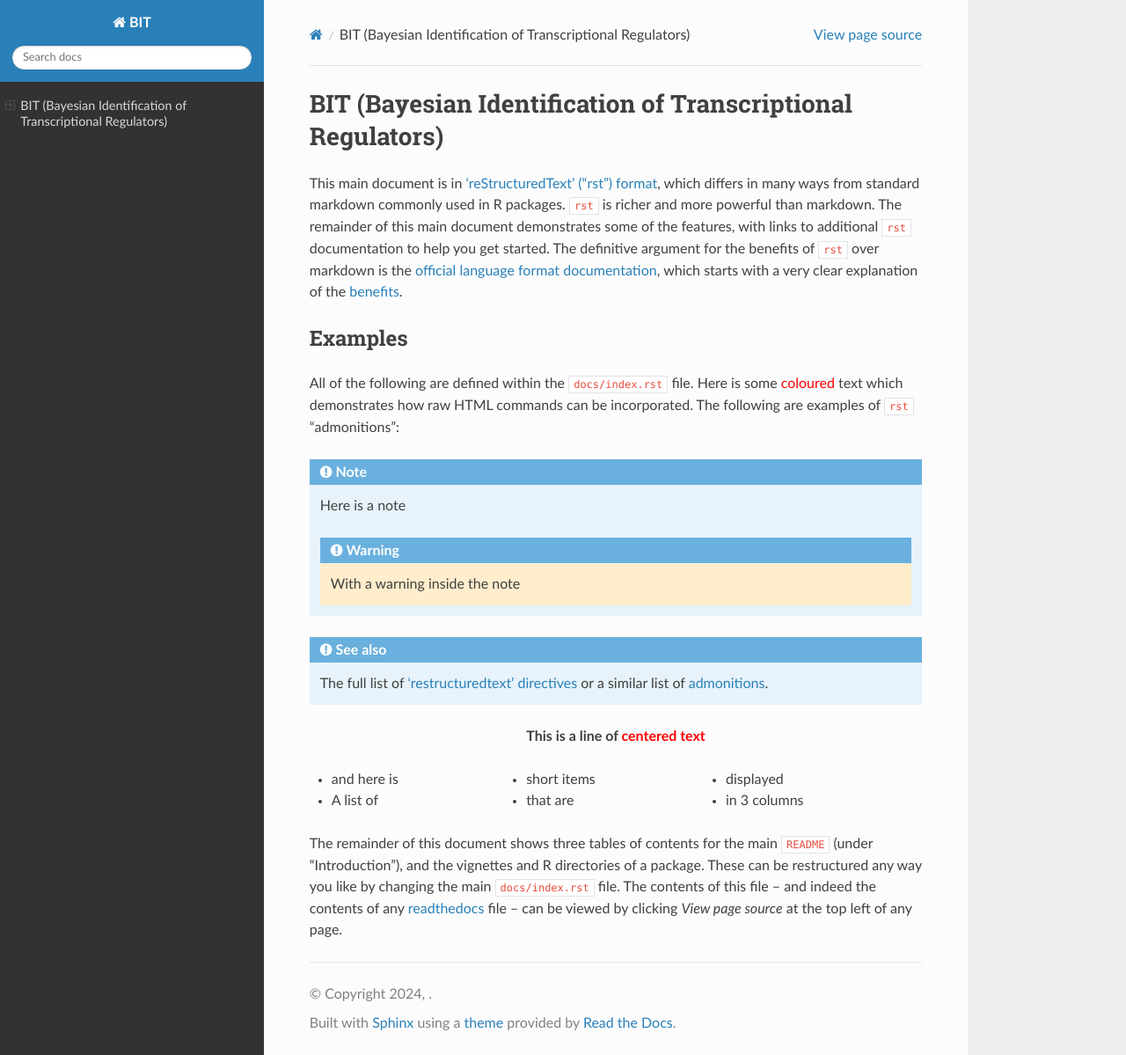
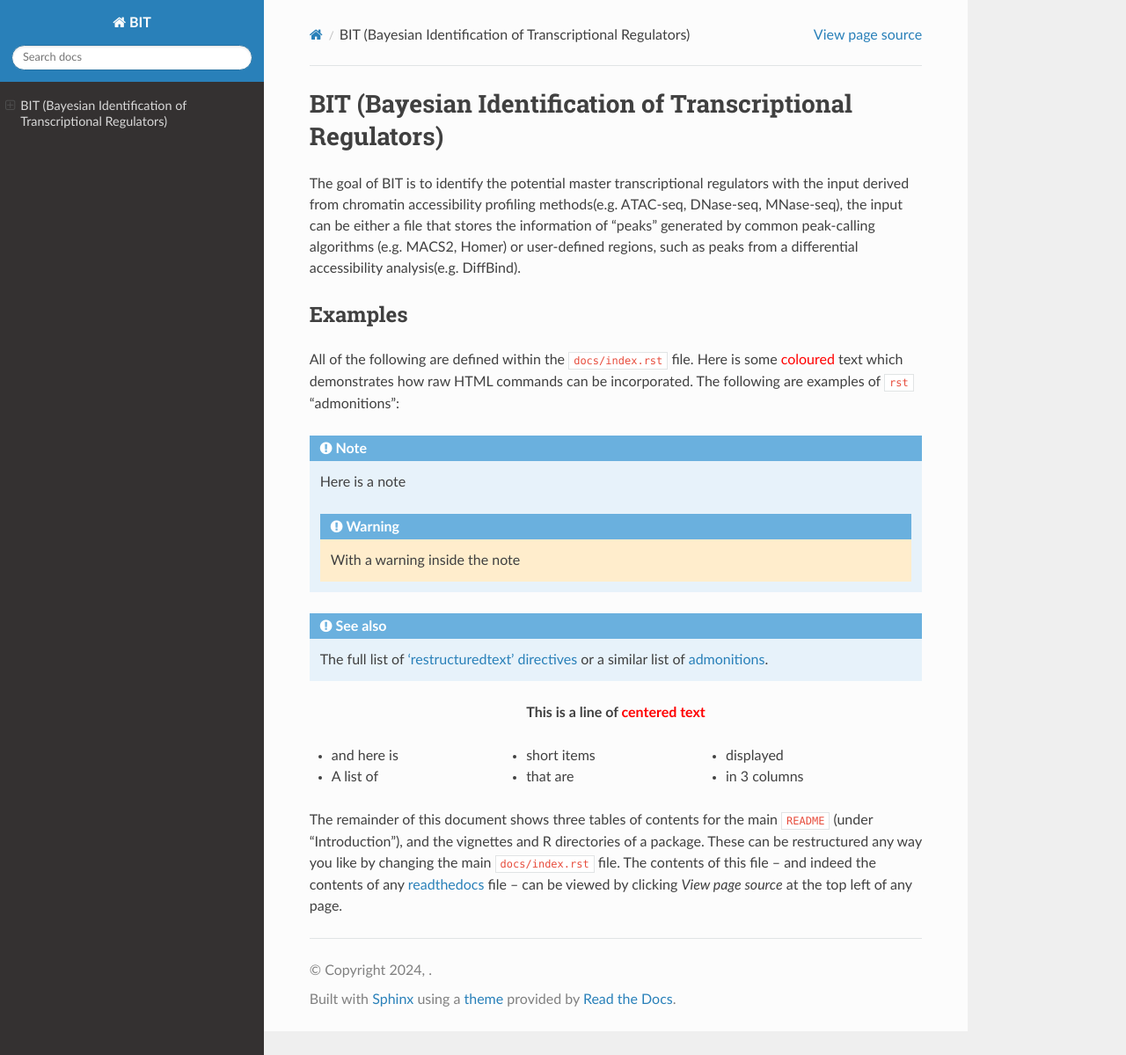
Before and after one commit to ZeyuL01/BIT, a Sphinx documentation site: the page built from docs/index.rst, in a window 1280 px wide and 1199 px high. Shown: the whole window at 88% size. Built offline with Sphinx 7.4.7 and the Read the Docs theme 2.0.0, drawn with Linux system fonts in a browser that asks for light colours; pages that are not in the unit, such as notebooks, are missing from menus.

Commit message:
Update index.rst

```diff
--- a/docs/index.rst
+++ b/docs/index.rst
@@ -11,16 +11,7 @@
 
 .. role:: red
 
-This main document is in `'reStructuredText' ("rst") format
-<https://www.sphinx-doc.org/en/master/usage/restructuredtext/index.html>`_,
-which differs in many ways from standard markdown commonly used in R packages.
-``rst`` is richer and more powerful than markdown. The remainder of this main
-document demonstrates some of the features, with links to additional ``rst``
-documentation to help you get started. The definitive argument for the benefits
-of ``rst`` over markdown is the `official language format documentation
-<https://www.python.org/dev/peps/pep-0287/>`_, which starts with a very clear
-explanation of the `benefits
-<https://www.python.org/dev/peps/pep-0287/#benefits>`_.
+The goal of BIT is to identify the potential master transcriptional regulators with the input derived from chromatin accessibility profiling methods(e.g. ATAC-seq, DNase-seq, MNase-seq), the input can be either a file that stores the information of “peaks” generated by common peak-calling algorithms (e.g. MACS2, Homer) or user-defined regions, such as peaks from a differential accessibility analysis(e.g. DiffBind).
 
 Examples
 --------
```
